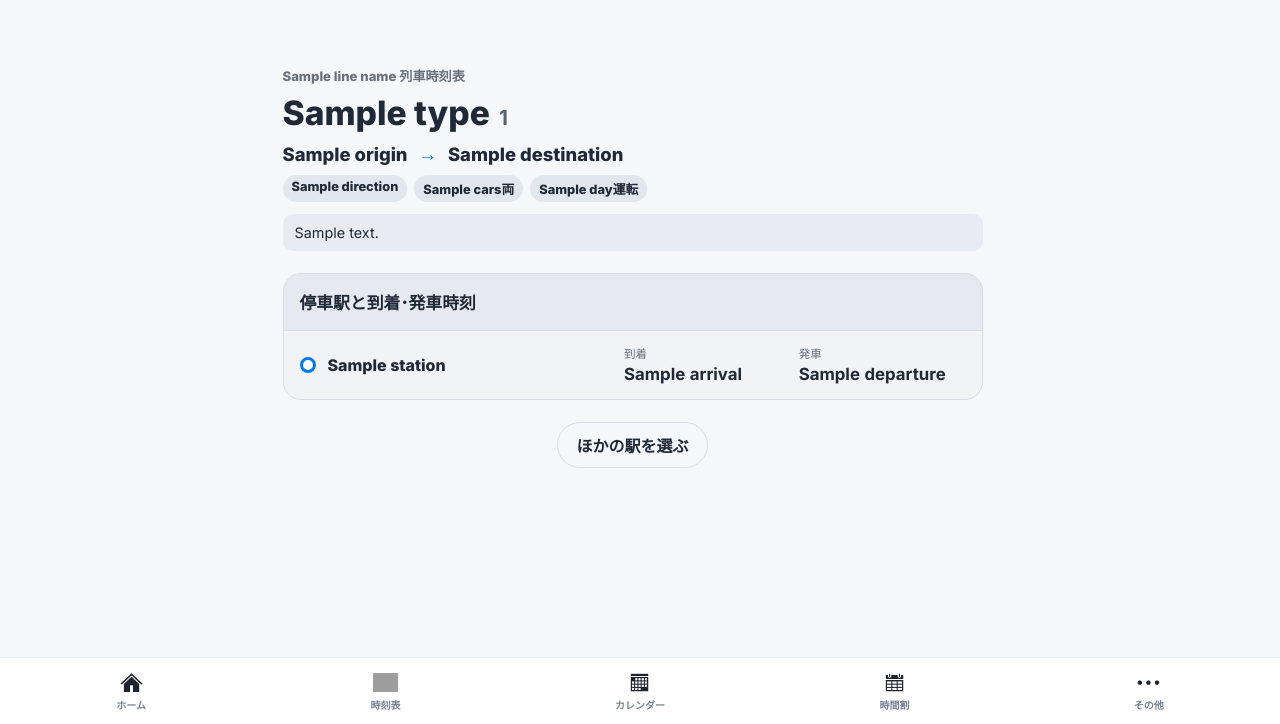
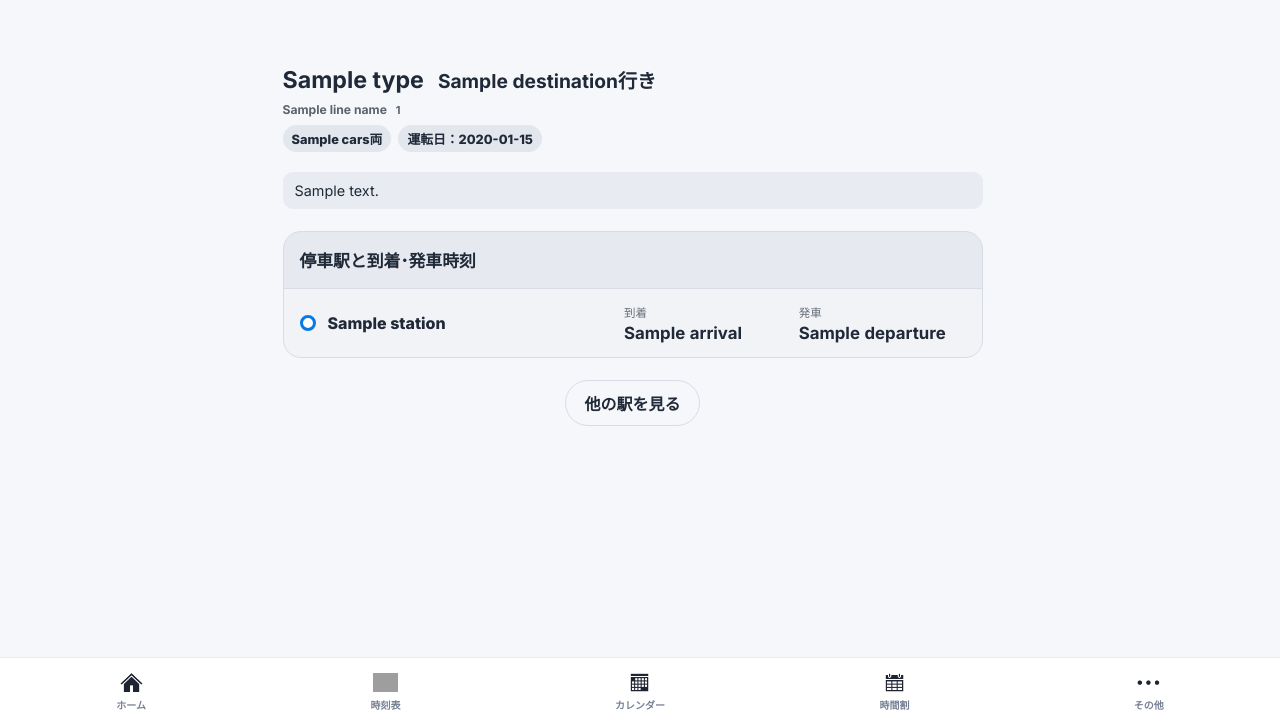
Before and after one commit to kirimaru0227/Meigen, a Flask app: template home_dashboard_site/templates/train_detail.html in a window 1280 px wide. Shown: the part 76-800 px from the top of the page. Run offline with Flask 3, Linux system fonts and the light colour scheme; the template is opened without the code that fills it: most values are stand-ins (such as "Sample title", 1, 10 or a date in 2020); data that the repository does not hold is empty; parts of the project's set-up code (start-up, migrations or seed data) failed here and were passed over; some libraries are stand-ins or nearby versions; grey boxes are pictures that could not be loaded.

Commit message:
Add files via upload

```diff
--- a/home_dashboard_site/templates/train_detail.html
+++ b/home_dashboard_site/templates/train_detail.html
@@ -3,15 +3,22 @@
 {% block content %}
 <section class="td-page" data-line-id="{{ line_id }}" style="--td-line-color: {{ line_color | default('#077AE3', true) }};">
   <header class="td-header">
-    <p class="td-eyebrow">{{ line_name }} 列車時刻表</p>
-    <h1><span class="td-train-type">{{ train.type }}</span><small class="td-train-number">{{ train.train_number }}</small></h1>
-    <p class="td-route">{{ train.origin }} <span aria-hidden="true">→</span> {{ train.destination }}</p>
-    <div class="td-meta">
-      <span>{{ train.direction }}</span>
-      {% if train.cars %}<span>{{ train.cars }}両</span>{% endif %}
-      {% for day in train.operating_days or ['毎日'] %}<span>{{ day }}運転</span>{% endfor %}
+    <div class="td-main-info">
+      <div class="td-main-row">
+        <strong class="td-main-type">{{ train.type }}</strong>
+        <strong class="td-main-destination">{{ train.destination }}行き</strong>
+      </div>
+      <div class="td-main-line">{{ line_name }} <small>{{ train.train_number }}</small></div>
+      <div class="td-meta">
+        {% if train.cars %}<span>{{ train.cars }}両</span>{% endif %}
+        {% if train.operating_dates %}
+          <span>運転日：{{ train.operating_dates | join('・') }}</span>
+        {% else %}
+          {% for day in train.operating_days or ['毎日'] %}<span>{{ day }}運転</span>{% endfor %}
+        {% endif %}
+      </div>
+      {% if train.note %}<p class="td-note">{{ train.note }}</p>{% endif %}
     </div>
-    {% if train.note %}<p class="td-note">{{ train.note }}</p>{% endif %}
   </header>
 
   <section class="td-card" aria-label="停車駅と時刻">
@@ -52,13 +59,19 @@
     {% if back_station %}
       <a class="td-button td-primary" href="{{ url_for('timetable_page', line=line_id, station=back_station) }}">駅の時刻表に戻る</a>
     {% endif %}
-    <a class="td-button" href="{{ url_for('timetable_page', line=line_id) }}">ほかの駅を選ぶ</a>
+    <a class="td-button" href="{{ url_for('timetable_page', line=line_id, station='') }}">他の駅を見る</a>
   </div>
 </section>
 
 <style>
 .td-page{max-width:760px;margin:0 auto;padding:clamp(16px,3vw,30px);color:var(--text-color,#1f2937)}
 .td-header{margin-bottom:22px}
+.td-main-info{display:flex;flex-direction:column;gap:8px}
+.td-main-line{font-size:.76rem;font-weight:700;opacity:.72}
+.td-main-line small{font-size:.9em;margin-left:6px}
+.td-main-row{display:flex;align-items:baseline;gap:14px;flex-wrap:wrap}
+.td-main-type{font-size:1.45rem}
+.td-main-destination{font-size:1.2rem}
 .td-eyebrow{margin:0 0 7px;font-size:.82rem;font-weight:750;opacity:.65}
 .td-header h1{display:flex;align-items:baseline;gap:9px;margin:0;font-size:clamp(1.5rem,4vw,2.1rem);line-height:1.25}
 .td-header h1 .td-train-type{font-size:1em;font-weight:800}
@@ -169,7 +182,7 @@ html body.dark .td-times span{color:#d1d5db;opacity:1}
 html body.dark .td-stop{border-color:#3b4350}
 html body.dark .td-stop-dot{background:#171b22;border-color:var(--td-line-color)}
 html body.dark .td-stops::before{background:var(--td-line-color)}
-html body.dark .td-stop-name a{color:var(--td-line-color);text-decoration:none}
+html body.dark .td-stop-name a{color:#f8fafc;text-decoration:none}
 html body.dark .td-stop-name a:hover,
 html body.dark .td-stop-name a:focus-visible{color:var(--td-line-color);text-decoration:none}
 html body.dark .td-route span{color:var(--td-line-color)}
```
Also changed, not shown: home_dashboard_site/templates/timetable.html (+12 -24 lines).
